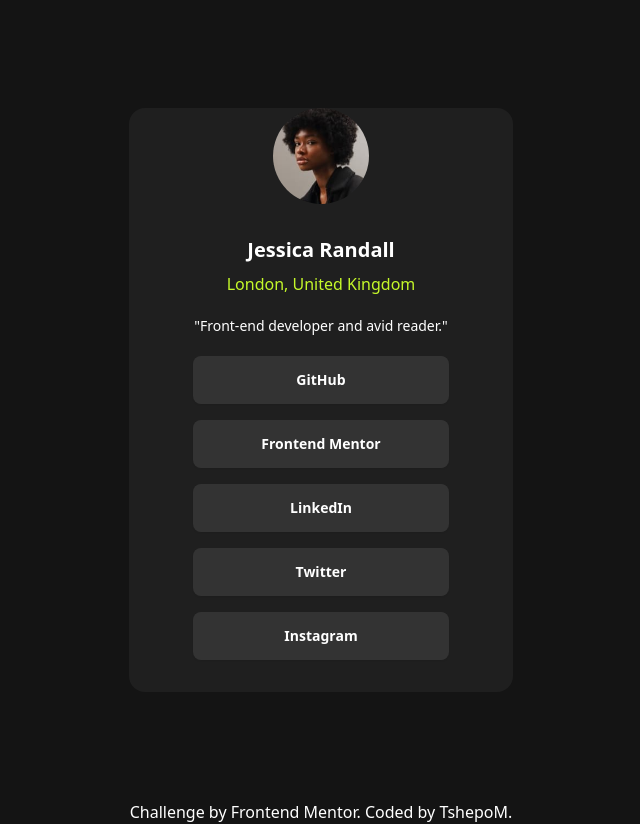
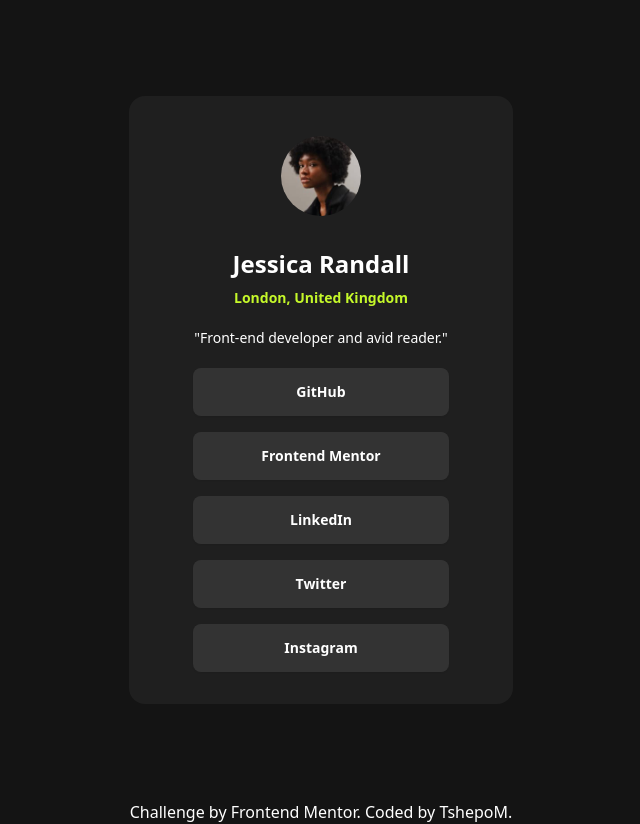
Before and after one commit to tshepomcode/social-links-profile-main, a plain HTML site: page index.html in a window 1280 px wide. Shown: the whole page, without its empty margins (319-959 px from the left). Drawn offline with nearby package versions, Linux system fonts and the light colour scheme.

Commit message:
font changes to heading

```diff
--- a/index.html
+++ b/index.html
@@ -31,17 +31,17 @@
   <main class="flex h-screen justify-center items-center">
     <div class="card w-96 bg-[color:hsl(0,0%,12%)]">
       <!-- avatar -->
-      <figure class="mt">
-        <div class="avatar">
-          <div class="w-24 rounded-full">
+      <figure class="">
+        <div class="avatar mt-10">
+          <div class="w-20 rounded-full">
             <img src="assets/images/avatar-jessica.jpeg" alt="image of avatar">
           </div>
         </div>
       </figure>
       <!-- card body -->
       <div class="card-body items-center text-center">
-        <h2 class="card-title text-[var(--white)]">Jessica Randall</h2>
-        <p class="text-[var(--green)]">London, United Kingdom</p>
+        <h2 class="card-title text-[var(--white)] text-2xl">Jessica Randall</h2>
+        <p class="text-[var(--green)] text-sm font-bold">London, United Kingdom</p>
         <p class="text-[var(--white)] text-sm m-3">"Front-end developer and avid reader."</p>
         <div class="card-actions flex flex-col gap-4">
           <button
```
